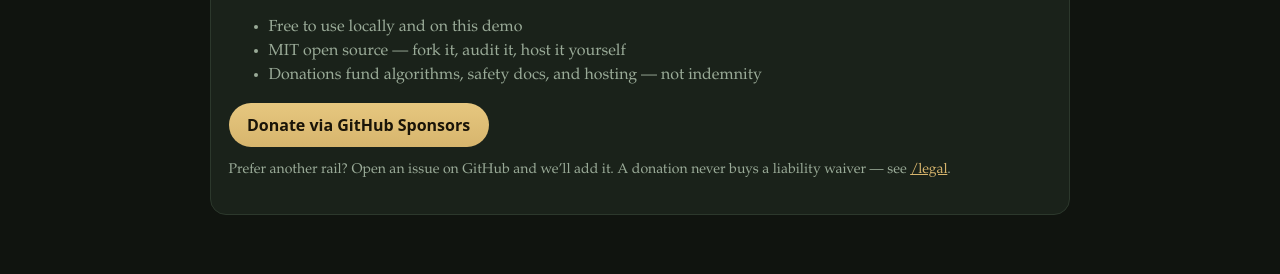
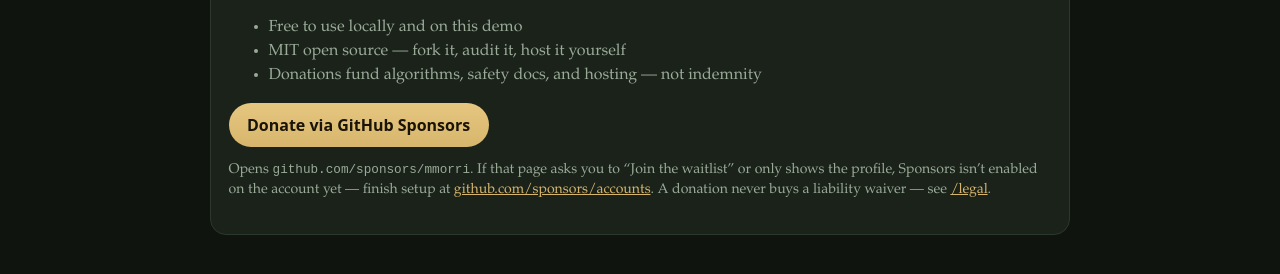
Before and after one commit to mmorri/pimpmydrone, a plain HTML site: page website/donate.html in a window 1280 px wide. Shown: the part 264-538 px from the top of the page. Drawn offline with Linux system fonts and the light colour scheme; files that its build step writes are made by us from their sources.

Commit message:
Add GitHub Sponsors funding link and Docker deploy wiring.
Point donations at github.com/sponsors/mmorri via FUNDING.yml and keep the live site/deploy stack ready for HTTPS hosting.

Co-authored-by: Cursor <cursoragent@cursor.com>

```diff
--- a/website/donate.html
+++ b/website/donate.html
@@ -28,7 +28,13 @@
       <li>Donations fund algorithms, safety docs, and hosting — not indemnity</li>
     </ul>
     <a id="donateBtn" class="btn" href="https://github.com/sponsors/mmorri" target="_blank" rel="noopener">Donate via GitHub Sponsors</a>
-    <p class="hint">Prefer another rail? Open an issue on GitHub and we’ll add it. A donation never buys a liability waiver — see <a href="/legal">/legal</a>.</p>
+    <p class="hint">
+      Opens <code>github.com/sponsors/mmorri</code>. If that page asks you to
+      “Join the waitlist” or only shows the profile, Sponsors isn’t enabled on
+      the account yet — finish setup at
+      <a href="https://github.com/sponsors/accounts" target="_blank" rel="noopener">github.com/sponsors/accounts</a>.
+      A donation never buys a liability waiver — see <a href="/legal">/legal</a>.
+    </p>
   </article>
   <script>
     const cfg = window.FLEET_CONFIG || {};
```
Also changed, not shown: 5 other files.
